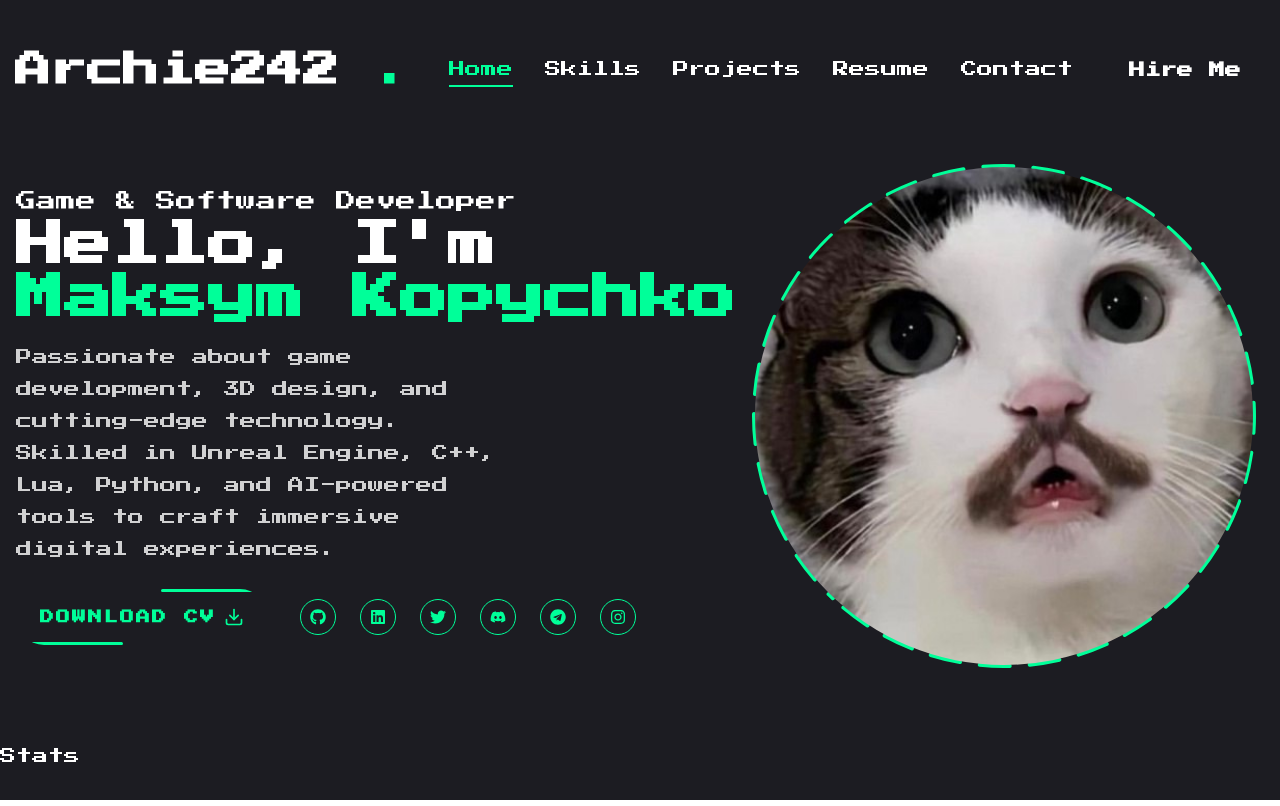
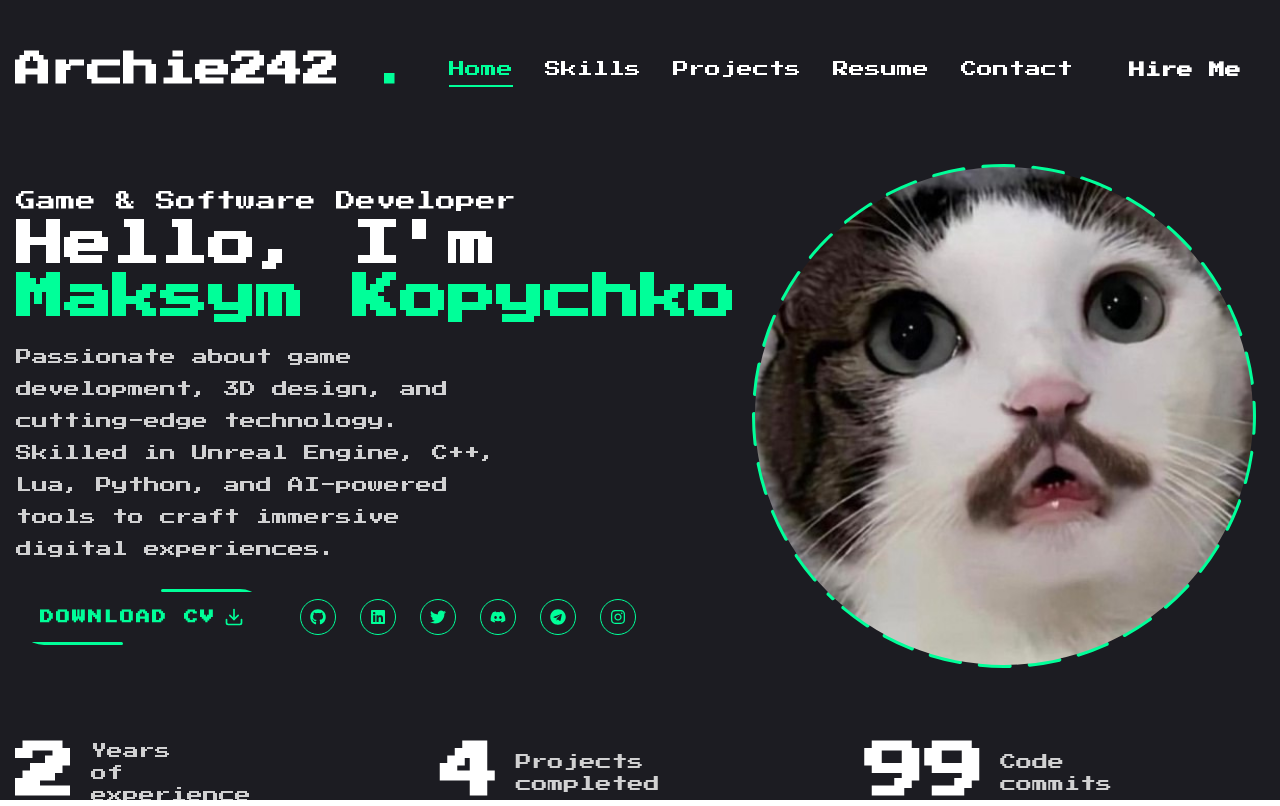
Before and after one commit to ArchieDev242/Portfolium, a Next.js app: page / in a window 1280 px wide. Built offline with nearby package versions, Linux system fonts and the light colour scheme.

Commit message:
mainpage small update

```diff
--- a/components/Stats.jsx
+++ b/components/Stats.jsx
@@ -1,5 +1,6 @@
 "use client";
 
+import { Item } from "@radix-ui/react-select";
 import CountUp from "react-countup"
 
 const stats = [
@@ -9,7 +10,7 @@
     },
 
     {
-        num: 3,
+        num: 4,
         txt: "Projects completed",
     },
 
@@ -17,10 +18,31 @@
         num: 100,
         txt: "Code commits",
     },
-]
+];
 
 const Stats = () => {
-  return <div>Stats</div>
+  return (
+  <section className = "pt-4 pb-12 xl:pt-0 xl:pb-0">
+      <div className = "container mx-auto">
+        <div className = "flex flex-wrap gap-6 max-w-[80vw] mx-auto xl:max-w-none">
+            {stats.map((item, index) => (
+                <div
+                    className = "flex-1 flex gap-4 items-center justify-center xl:justify-start"
+                    key = {index}
+                >
+                        <CountUp
+                            end = {item.num}
+                            duration = {5}
+                            delay = {2}
+                            className = "text-4xl xl:text-6xl font-extrabold"
+                        />
+                        <p className = {`${item.txt.length < 15 ? "max-w-[100px]" : "max-w-0"} leading-snug text-white/80`}>{item.txt}</p>
+                </div>
+            ))}
+        </div>
+      </div>
+  </section>
+  )
 }
 
 export default Stats
```
